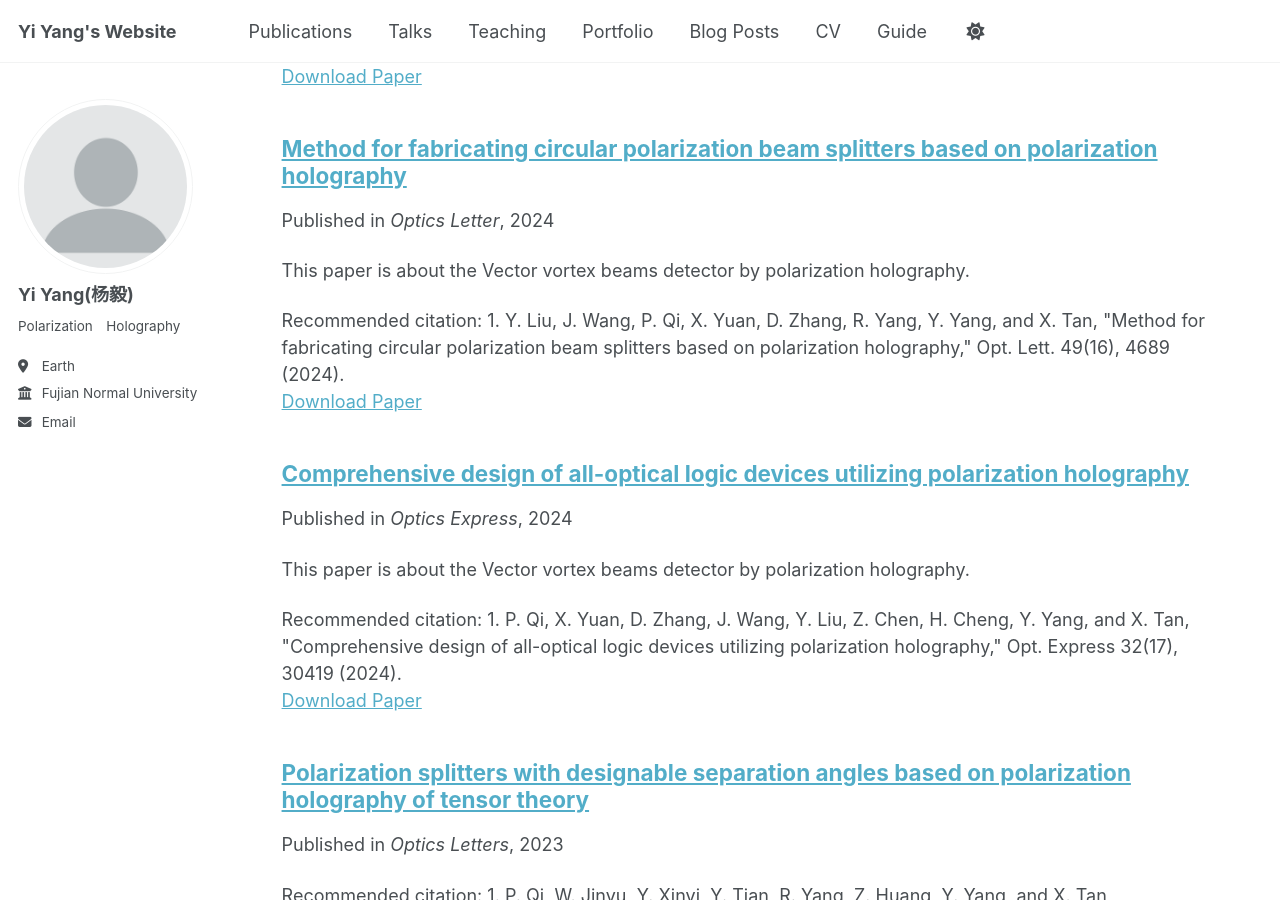
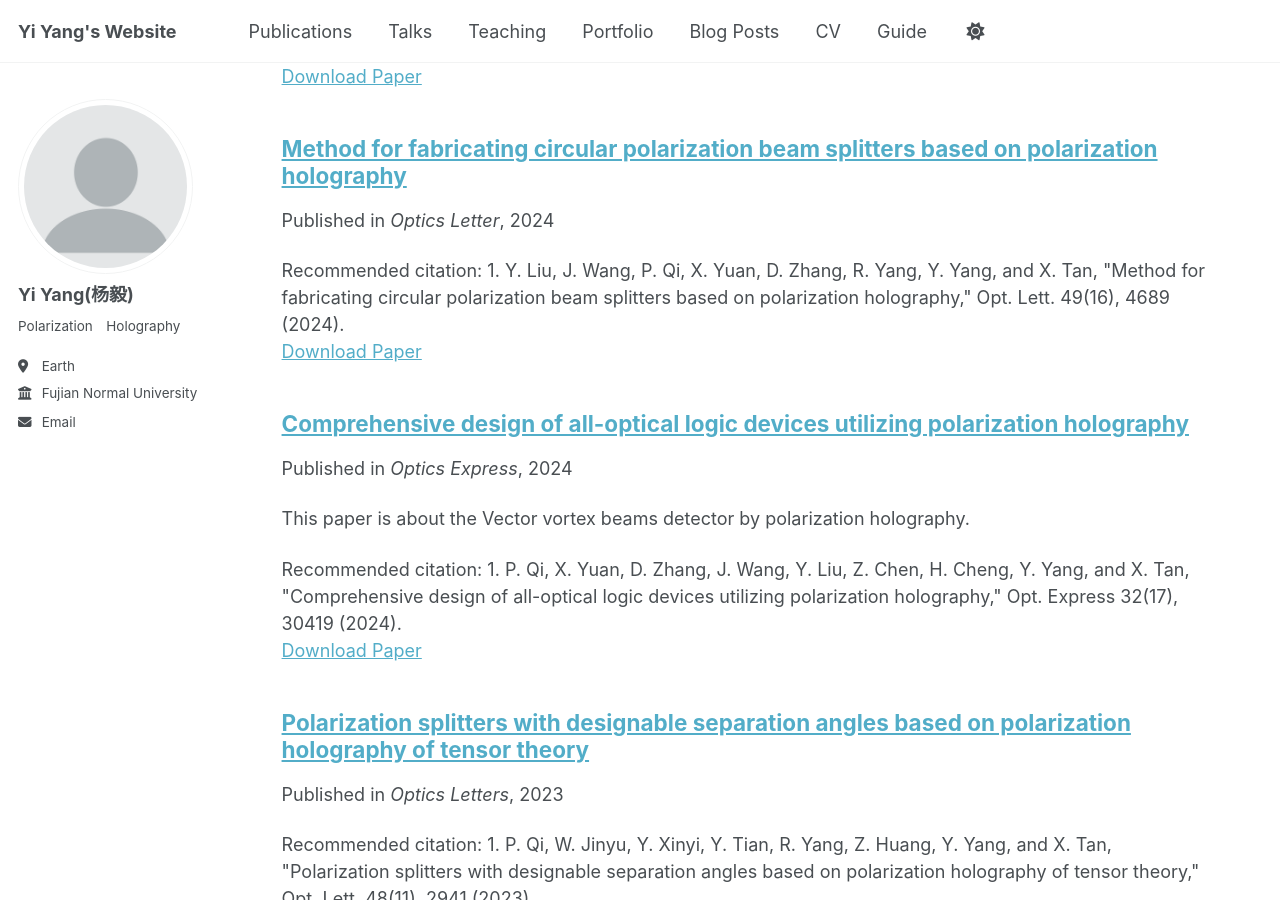
Before and after one commit to yiyang-opt/yiyang-opt.github.io, a Jekyll site: the page built from _pages/publications.html, in a window 1280 px wide and 900 px high, scrolled down 951 px. Built offline with Jekyll 4.4.1, drawn with Linux system fonts in a browser that asks for light colours.

Commit message:
Update 2024-08-15-OpticsLetter.md

```diff
--- a/_publications/2024-08-15-OpticsLetter.md
+++ b/_publications/2024-08-15-OpticsLetter.md
@@ -3,7 +3,7 @@ title: "Method for fabricating circular polarization beam splitters based on pol
 collection: publications
 category: manuscripts
 permalink: /publication/2024-08-15-Method-for-fabricating-circular-polarization-beam-splitters-based-on-polarization-holography
-excerpt: 'This paper is about the Vector vortex beams detector by polarization holography.'
+excerpt: ''
 date: 2024-08-12
 venue: "Optics Letter"
 paperurl: "https://doi.org/10.1364/OE.533605"
```
